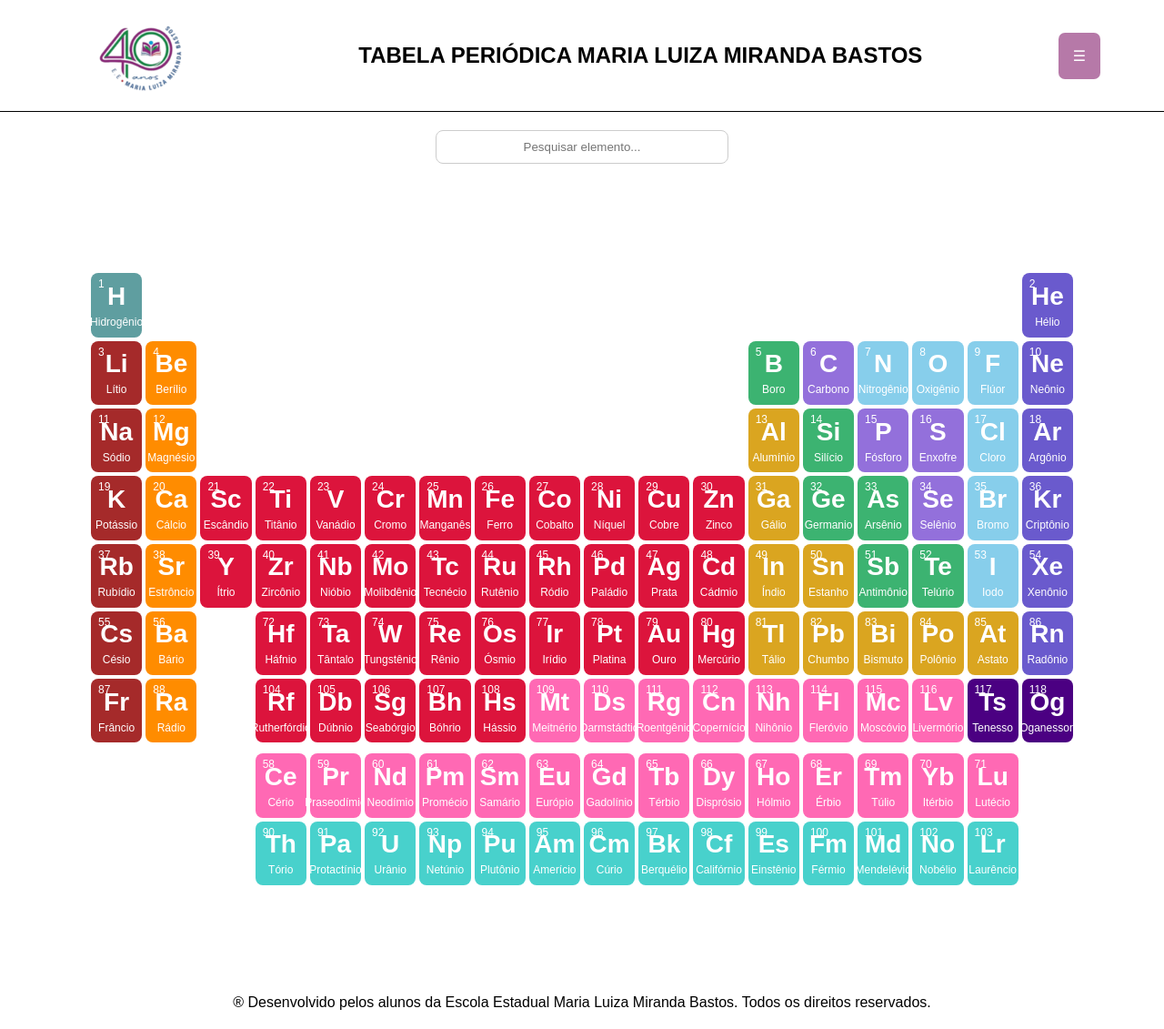
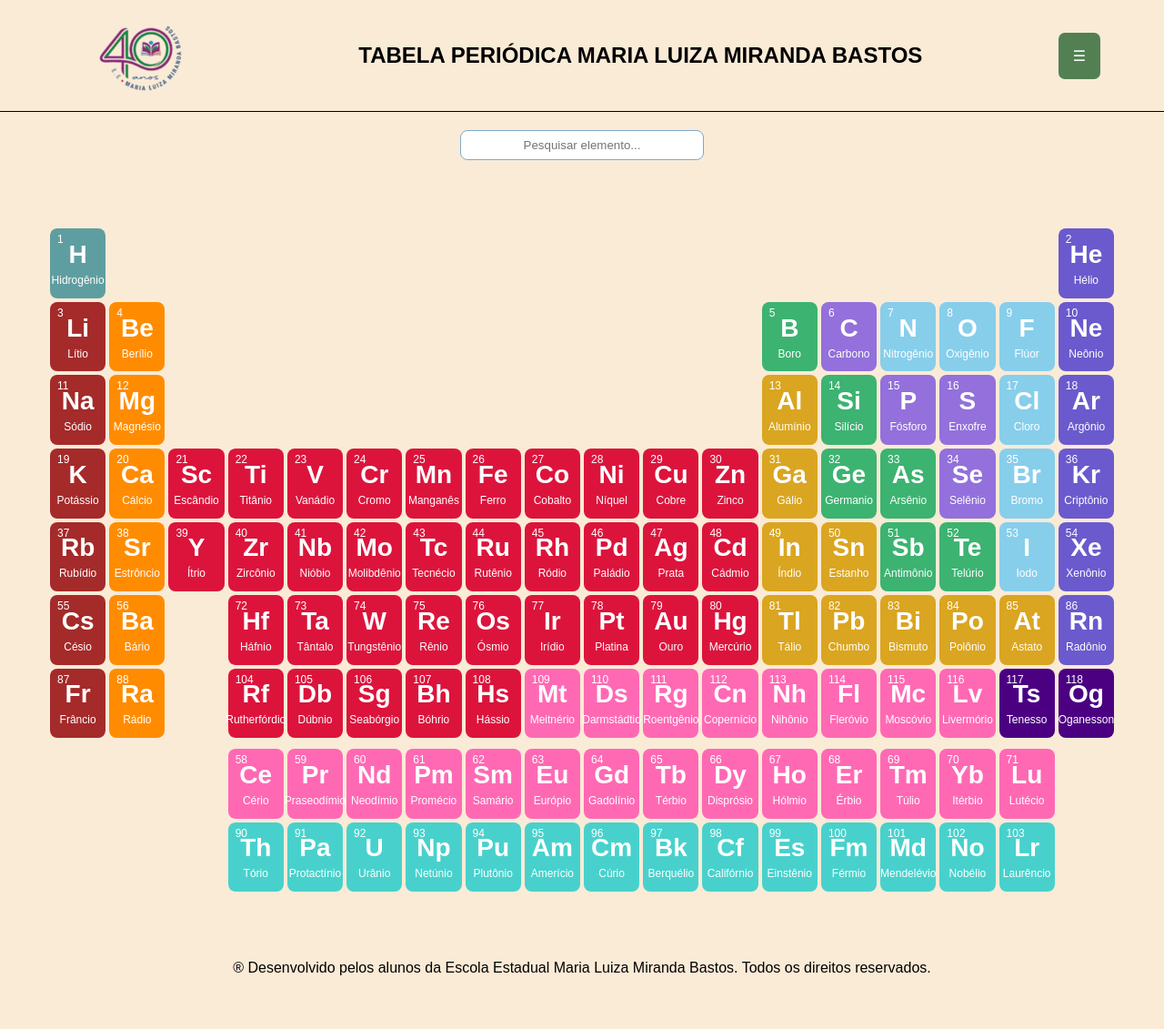
Before and after one commit to Davi-Severinokkj/Tabela_Periodica_MLMB, a PHP site: page / in a window 1280 px wide. Shown: the whole page at 91% size. After the commit the page ends 1072 px from the top, so only its background shows below. Run offline with PHP 8.4, Linux system fonts and the light colour scheme; some libraries are stand-ins or nearby versions; some web fonts are replaced.

Commit message:
tabela periódica completa

```diff
--- a/assets/styles/style.css
+++ b/assets/styles/style.css
@@ -7,6 +7,7 @@ body{
     padding:0;
     font-family:'Google Sans', sans-serif;
     scroll-behavior: smooth;
+    background: antiquewhite;
 }
 
 /* HEADER */
@@ -18,7 +19,7 @@ body{
     align-items:center;
     margin:auto;
     padding:10px;
-    border-bottom: 1px solid;
+    border-bottom: 0.1rem solid;
     gap: 30px;
 }
 .header_container img{
@@ -45,18 +46,18 @@ body{
 
 #search{
     justify-self: center;
-    width: 300px;
-    padding: 10px;
+    width: 250px;
+    padding: 8px;
     margin: 20px auto;
     display: block;
     border-radius: 8px;
-    border: 1px solid #ccc;
+    border: 1px solid #7eaacd;
     text-align: center;
 }
 
 #buttonTableP {
     display: none;
-    background: #85216f99;
+    background: #528053;
     color: white;
     border: 1px solid #ddd;
     padding: 1rem;
@@ -85,7 +86,7 @@ body{
 #buttonMenu {
     border: none;
     border-radius: 7px;
-    background: #85216f99;
+    background: #528053;
     margin: auto;
     font-size: 1rem;
     cursor: pointer;
@@ -159,7 +160,7 @@ body{
     display:grid;
     grid-template-columns: repeat(18, minmax(40px, 1fr));
     gap:4px;
-    padding:100px;
+    padding: 55px;
     overflow-x:auto;
 }
 .table-periodic a{
```
